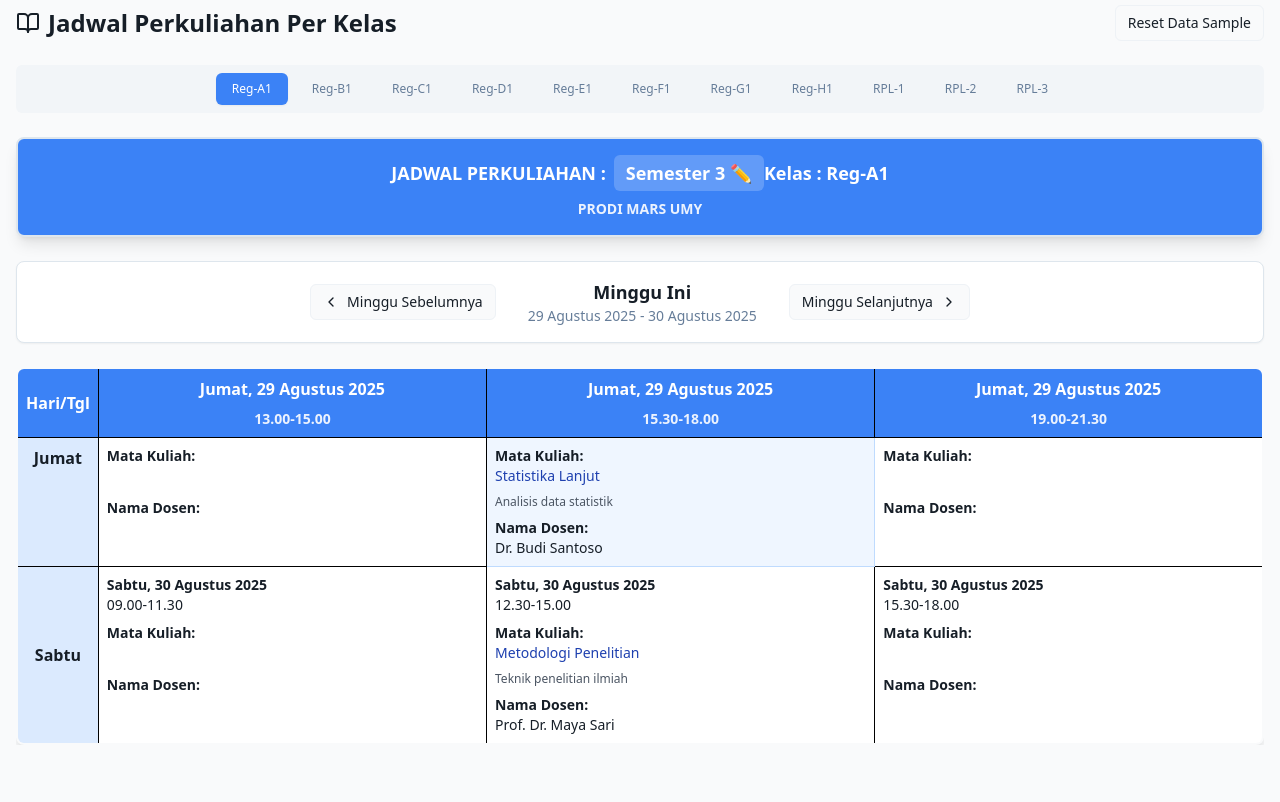
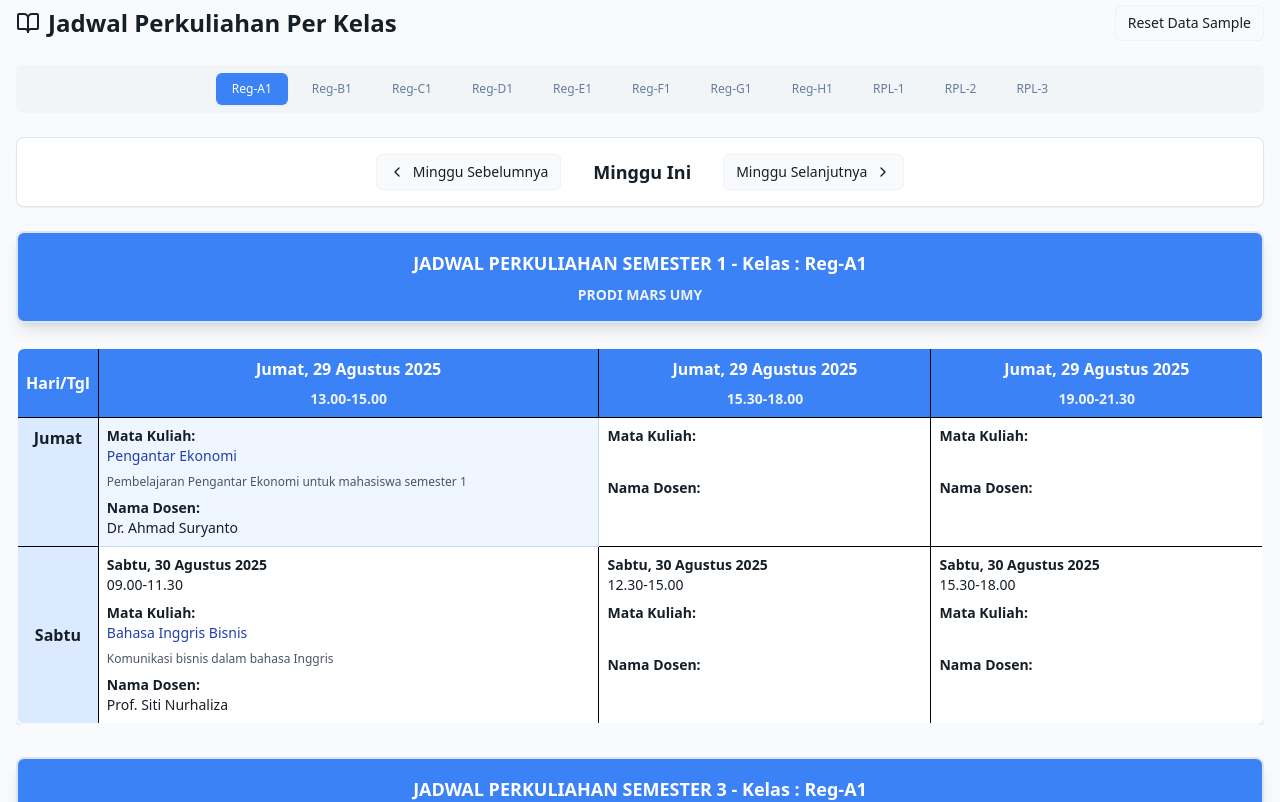
Before and after one commit to elsyemariarosa-cmyk/my-skedule-2025, a React (Vite) app: page / in a window 1280 px wide. Shown: the part 740-1542 px from the top of the page. Before the commit the page ends 1517 px from the top, so only its background shows below. Built offline with nearby package versions, Linux system fonts and the light colour scheme.

Commit message:
Add two schedule tables
Display schedule tables for Semester 1 and Semester 3.

```diff
--- a/src/components/WeeklyScheduleTable.tsx
+++ b/src/components/WeeklyScheduleTable.tsx
@@ -351,7 +351,7 @@ export function WeeklyScheduleTable({
     );
   };
 
-  const createScheduleTable = (selectedClass: StudentClass) => {
+  const createScheduleTable = (selectedClass: StudentClass, semester: 1 | 2 | 3 | 4, title: string) => {
     const colors = getClassColors(selectedClass.code);
 
     // Calculate dates for current week
@@ -383,57 +383,26 @@ export function WeeklyScheduleTable({
 
     const weekDates = getWeekDates(currentWeek);
 
+    // Function to get entry for specific semester
+    const getEntryForSlotBySemester = (classId: string, day: 'friday' | 'saturday', timeSlot: string) => {
+      return scheduleEntries.find(e =>
+        e.classId === classId &&
+        e.day === day &&
+        e.timeSlot === timeSlot &&
+        e.semester === semester
+      );
+    };
+
     return (
       <div className="space-y-6">
         {/* Header */}
         <div className={`text-center border-2 p-4 ${colors.header} rounded-lg shadow-lg`}>
           <h3 className="text-lg font-bold">
-            JADWAL PERKULIAHAN :
-            <button
-              onClick={() => setIsSemesterEditOpen(true)}
-              className="ml-2 px-3 py-1 bg-white/20 hover:bg-white/30 rounded-md transition-colors"
-            >
-              Semester {selectedSemester} ✏️
-            </button>
-            Kelas : {selectedClass.code}
+            {title} - Kelas : {selectedClass.code}
           </h3>
           <p className="text-sm font-semibold mt-2 opacity-90">
             PRODI MARS UMY
           </p>
-        </div>
-
-        {/* Week Navigation */}
-        <div className="flex items-center justify-center gap-4 p-4 bg-white rounded-lg shadow-sm border">
-          <Button
-            variant="outline"
-            size="sm"
-            onClick={() => setCurrentWeek(prev => prev - 1)}
-            className="flex items-center gap-2"
-          >
-            <ChevronLeft className="w-4 h-4" />
-            Minggu Sebelumnya
-          </Button>
-
-          <div className="text-center px-4">
-            <div className="font-semibold text-lg">
-              {currentWeek === 0 ? 'Minggu Ini' :
-               currentWeek > 0 ? `${currentWeek} Minggu Kedepan` :
-               `${Math.abs(currentWeek)} Minggu Sebelumnya`}
-            </div>
-            <div className="text-sm text-muted-foreground">
-              {weekDates.friday} - {weekDates.saturday}
-            </div>
-          </div>
-
-          <Button
-            variant="outline"
-            size="sm"
-            onClick={() => setCurrentWeek(prev => prev + 1)}
-            className="flex items-center gap-2"
-          >
-            Minggu Selanjutnya
-            <ChevronRight className="w-4 h-4" />
-          </Button>
         </div>
 
         {/* Schedule Table */}
@@ -464,7 +433,7 @@ export function WeeklyScheduleTable({
                   Jumat
                 </td>
                 {TIME_SLOTS.map((slot, index) => {
-                  const entry = getEntryForSlot(selectedClass.id, 'friday', slot.time);
+                  const entry = getEntryForSlotBySemester(selectedClass.id, 'friday', slot.time);
                   return (
                     <td key={`friday-content-${index}`} className={`border border-black p-2 relative group min-h-[120px] align-top transition-all hover:shadow-md ${entry ? colors.content : 'bg-white hover:bg-gray-50'}`}>
                       <div className="mb-2">
@@ -523,7 +492,10 @@ export function WeeklyScheduleTable({
                             size="sm"
                             variant="ghost"
                             className="h-6 w-6 p-0"
-                            onClick={() => handleAddEntry(selectedClass.id, 'friday', slot.time)}
+                            onClick={() => {
+                              setFormData(prev => ({ ...prev, semester: semester }));
+                              handleAddEntry(selectedClass.id, 'friday', slot.time);
+                            }}
                           >
                             <Plus className="w-4 h-4" />
                           </Button>
@@ -546,7 +518,7 @@ export function WeeklyScheduleTable({
                   </div>
 
                   {(() => {
-                    const entry = getEntryForSlot(selectedClass.id, 'saturday', '09.00-11.30');
+                    const entry = getEntryForSlotBySemester(selectedClass.id, 'saturday', '09.00-11.30');
                     return (
                       <>
                         <div className="mb-2">
@@ -605,7 +577,10 @@ export function WeeklyScheduleTable({
                               size="sm"
                               variant="ghost"
                               className="h-6 w-6 p-0"
-                              onClick={() => handleAddEntry(selectedClass.id, 'saturday', '09.00-11.30')}
+                              onClick={() => {
+                                setFormData(prev => ({ ...prev, semester: semester }));
+                                handleAddEntry(selectedClass.id, 'saturday', '09.00-11.30');
+                              }}
                             >
                               <Plus className="w-4 h-4" />
                             </Button>
@@ -622,7 +597,7 @@ export function WeeklyScheduleTable({
                   </div>
 
                   {(() => {
-                    const entry = getEntryForSlot(selectedClass.id, 'saturday', '12.30-15.00');
+                    const entry = getEntryForSlotBySemester(selectedClass.id, 'saturday', '12.30-15.00');
                     return (
                       <>
                         <div className="mb-2">
@@ -681,7 +656,10 @@ export function WeeklyScheduleTable({
                               size="sm"
                               variant="ghost"
                               className="h-6 w-6 p-0"
-                              onClick={() => handleAddEntry(selectedClass.id, 'saturday', '12.30-15.00')}
+                              onClick={() => {
+                                setFormData(prev => ({ ...prev, semester: semester }));
+                                handleAddEntry(selectedClass.id, 'saturday', '12.30-15.00');
+                              }}
                             >
                               <Plus className="w-4 h-4" />
                             </Button>
@@ -698,7 +676,7 @@ export function WeeklyScheduleTable({
                   </div>
 
                   {(() => {
-                    const entry = getEntryForSlot(selectedClass.id, 'saturday', '15.30-18.00');
+                    const entry = getEntryForSlotBySemester(selectedClass.id, 'saturday', '15.30-18.00');
                     return (
                       <>
                         <div className="mb-2">
@@ -757,7 +735,10 @@ export function WeeklyScheduleTable({
                               size="sm"
                               variant="ghost"
                               className="h-6 w-6 p-0"
-                              onClick={() => handleAddEntry(selectedClass.id, 'saturday', '15.30-18.00')}
+                              onClick={() => {
+                                setFormData(prev => ({ ...prev, semester: semester }));
+                                handleAddEntry(selectedClass.id, 'saturday', '15.30-18.00');
+                              }}
                             >
                               <Plus className="w-4 h-4" />
                             </Button>
@@ -815,7 +796,46 @@ export function WeeklyScheduleTable({
 
           {studentClasses.filter(c => c.isActive).map(studentClass => (
             <TabsContent key={studentClass.id} value={studentClass.id} className="mt-6">
-              {createScheduleTable(studentClass)}
+              {/* Week Navigation */}
+              <div className="flex items-center justify-center gap-4 p-4 bg-white rounded-lg shadow-sm border mb-6">
+                <Button
+                  variant="outline"
+                  size="sm"
+                  onClick={() => setCurrentWeek(prev => prev - 1)}
+                  className="flex items-center gap-2"
+                >
+                  <ChevronLeft className="w-4 h-4" />
+                  Minggu Sebelumnya
+                </Button>
+
+                <div className="text-center px-4">
+                  <div className="font-semibold text-lg">
+                    {currentWeek === 0 ? 'Minggu Ini' :
+                     currentWeek > 0 ? `${currentWeek} Minggu Kedepan` :
+                     `${Math.abs(currentWeek)} Minggu Sebelumnya`}
+                  </div>
+                </div>
+
+                <Button
+                  variant="outline"
+                  size="sm"
+                  onClick={() => setCurrentWeek(prev => prev + 1)}
+                  className="flex items-center gap-2"
+                >
+                  Minggu Selanjutnya
+                  <ChevronRight className="w-4 h-4" />
+                </Button>
+              </div>
+
+              {/* Semester 1 Table */}
+              <div className="mb-8">
+                {createScheduleTable(studentClass, 1, 'JADWAL PERKULIAHAN SEMESTER 1')}
+              </div>
+
+              {/* Semester 3 Table */}
+              <div>
+                {createScheduleTable(studentClass, 3, 'JADWAL PERKULIAHAN SEMESTER 3')}
+              </div>
             </TabsContent>
           ))}
         </Tabs>
```
